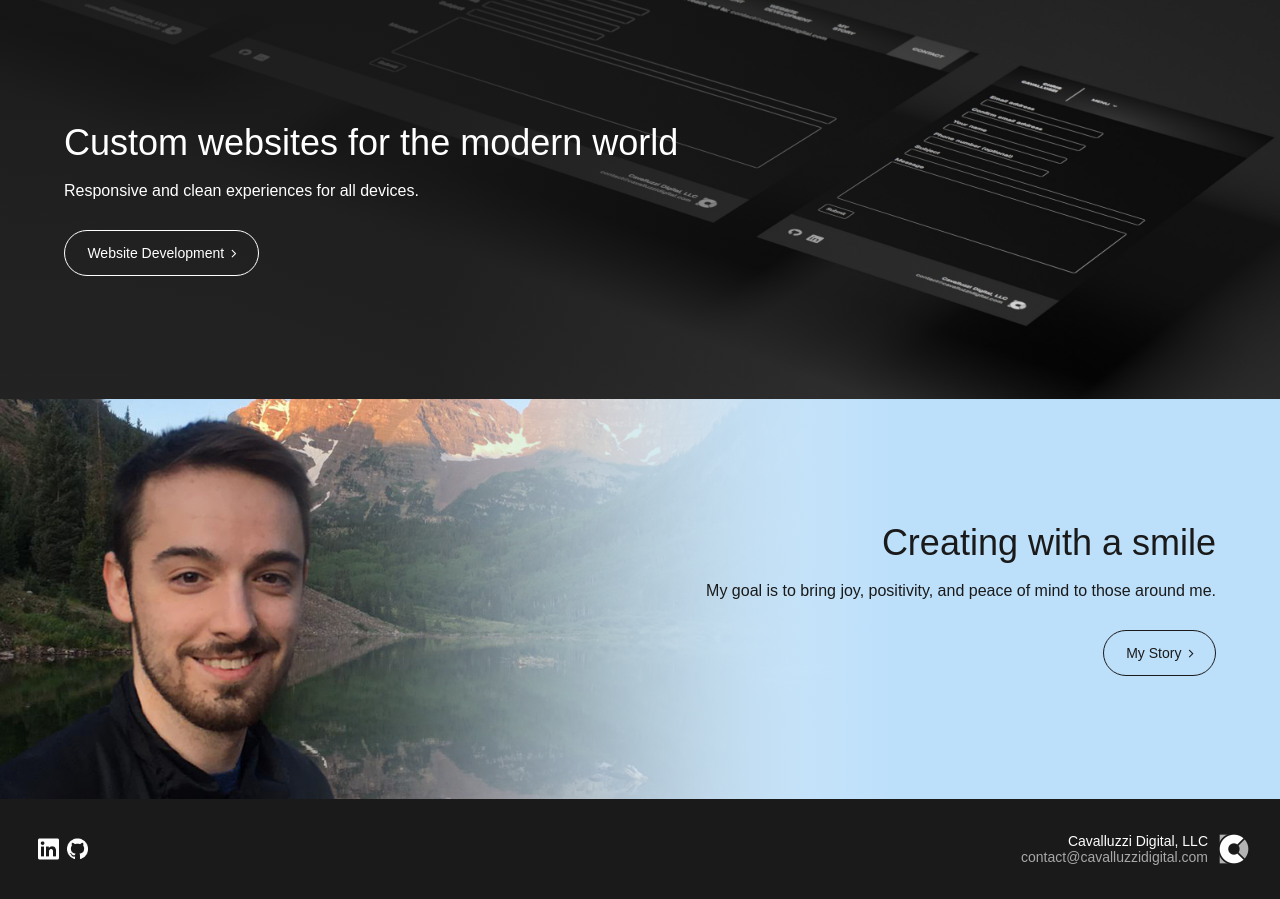
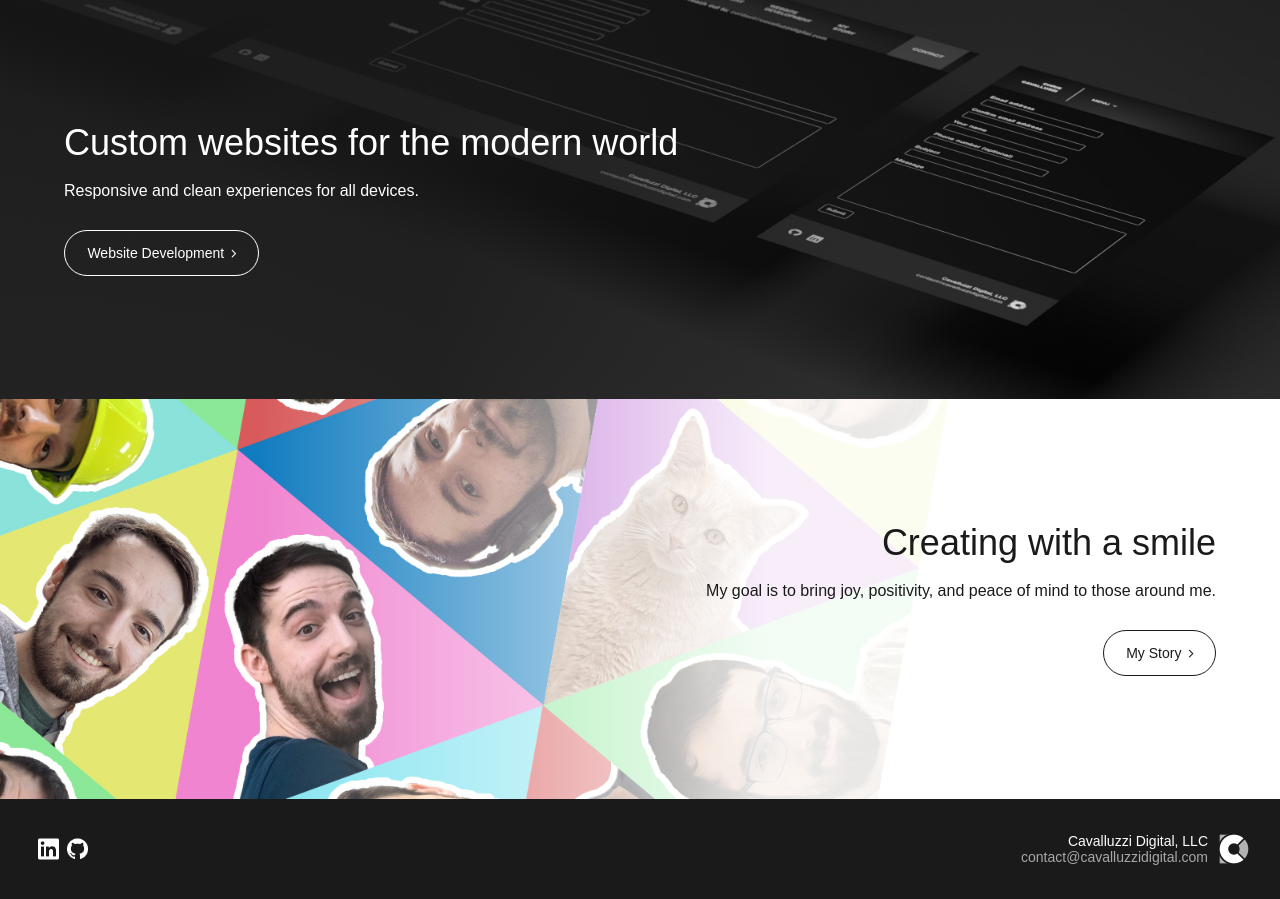
Before and after one commit to chriscavalluzzi/cavalluzzidigital.com, a PHP site: page /pages/index.php in a window 1280 px wide. Shown: the part 1661-2560 px from the top of the page. Run offline with PHP 8.4, Linux system fonts and the light colour scheme; data that the repository does not hold is empty; some web fonts are replaced.

Commit message:
Add new banner for about section on home page

```diff
--- a/pages/index.php
+++ b/pages/index.php
@@ -61,10 +61,10 @@
     );
 
     content_block(
-        '/images/banners/maroon_bells.jpg',
-        15,
+        '/images/banners/triangles.jpg',
+        6,
         43,
-        "body-content-text-container-right content-gradient-home-maroonbells body-content-font-invert",
+        "body-content-text-container-right content-gradient-home-triangles body-content-font-invert",
         "Creating with a smile",
         array("My goal is to bring joy, positivity, and peace of mind to those around me."),
         "body-content-button-group-right",
--- a/styles/cavalluzzi.css
+++ b/styles/cavalluzzi.css
@@ -279,8 +279,8 @@ body-content-block {
     background-image: linear-gradient(to left, hsla(0, 0%, 10%, 0%) 15%, hsla(0, 0%, 10%, 80%) 66%);
 }
 
-.content-gradient-home-maroonbells {
-    background-image: linear-gradient(to right, hsla(206, 86%, 86%, 0%) 20%, hsla(206, 86%, 86%, 100%) 70%);
+.content-gradient-home-triangles {
+    background-image: linear-gradient(to right, hsla(0, 0%, 100%, 0%) 20%, hsla(0, 0%, 100%, 90%) 60%);
 }
 
 .content-gradient-3d-ruins {
```
Also changed, not shown: images/banners/maroon_bells.jpg (deleted), images/banners/triangles.jpg (added).
